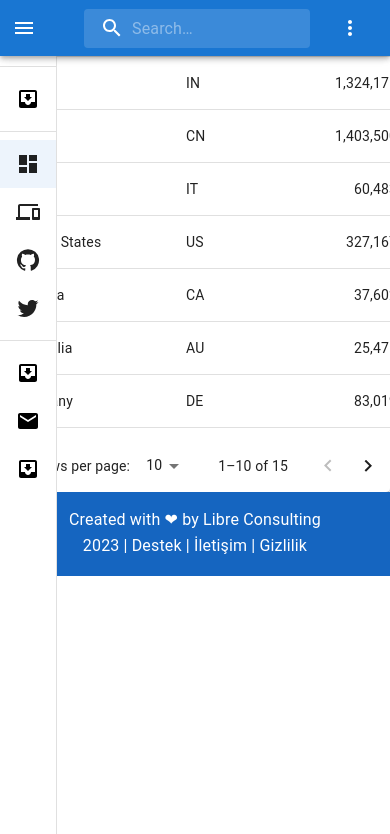
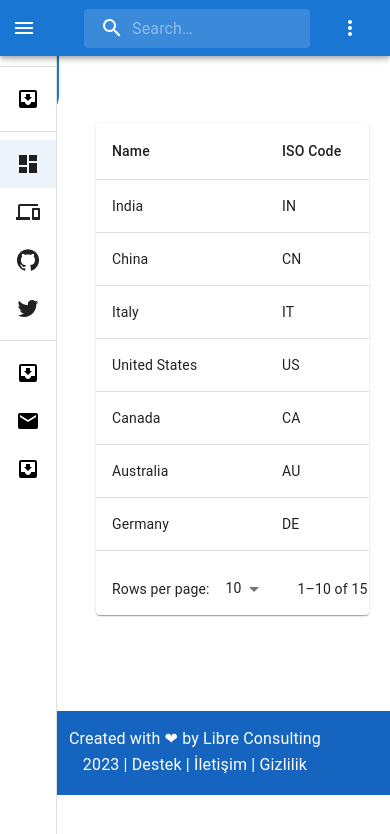
Before and after one commit to firatgoktepe/ERP-Project, a Next.js app: page /project_management in a window 390 px wide. Shown: the top 834 px of the page. Built offline with nearby package versions, Linux system fonts and the light colour scheme.

Commit message:
chore: add primaryButton comp into it & make more responsive

```diff
--- a/src/components/specific/Table/ProjectsTable.tsx
+++ b/src/components/specific/Table/ProjectsTable.tsx
@@ -7,6 +7,8 @@ import TableContainer from '@mui/material/TableContainer'
 import TableHead from '@mui/material/TableHead'
 import TablePagination from '@mui/material/TablePagination'
 import TableRow from '@mui/material/TableRow'
+import useMediaQuery from '@mui/material/useMediaQuery'
+import PrimaryButton from '@/components/common/Button/PrimaryButton'
 
 interface Column {
   id: 'name' | 'code' | 'population' | 'size' | 'density'
@@ -82,6 +84,8 @@ export default function ProjectsTable() {
   const [page, setPage] = React.useState(0)
   const [rowsPerPage, setRowsPerPage] = React.useState(10)
 
+  const matches = useMediaQuery('(max-width:600px)')
+
   const handleChangePage = (event: unknown, newPage: number) => {
     setPage(newPage)
   }
@@ -94,8 +98,21 @@ export default function ProjectsTable() {
   }
 
   return (
-    <Paper sx={{ width: '100%', overflow: 'hidden' }}>
-      <TableContainer sx={{ maxHeight: 440 }}>
+    <>
+      <PrimaryButton title="Yeni Proje Girişi" className="primaryButton" />
+      <Paper
+        sx={{
+          width: matches ? '70%' : '90%',
+          overflow: 'hidden',
+          marginLeft: '6rem',
+          marginBottom: '6rem',
+        }}
+      >
+        <TableContainer
+          sx={{
+            maxHeight: 440,
+          }}
+        >
           <Table stickyHeader aria-label="sticky table">
             <TableHead>
               <TableRow>
@@ -115,7 +132,12 @@ export default function ProjectsTable() {
                 .slice(page * rowsPerPage, page * rowsPerPage + rowsPerPage)
                 .map((row) => {
                   return (
-                  <TableRow hover role="checkbox" tabIndex={-1} key={row.code}>
+                    <TableRow
+                      hover
+                      role="checkbox"
+                      tabIndex={-1}
+                      key={row.code}
+                    >
                       {columns.map((column) => {
                         const value = row[column.id]
                         return (
@@ -142,5 +164,6 @@ export default function ProjectsTable() {
           onRowsPerPageChange={handleChangeRowsPerPage}
         />
       </Paper>
+    </>
   )
 }
```
Lines whose indentation alone changed are shown as unchanged.
